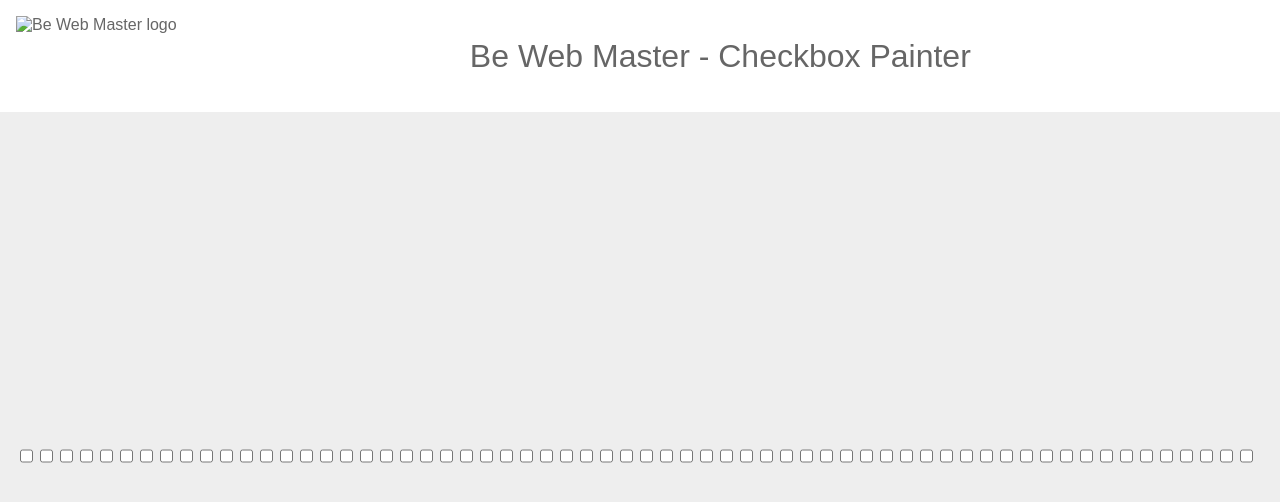
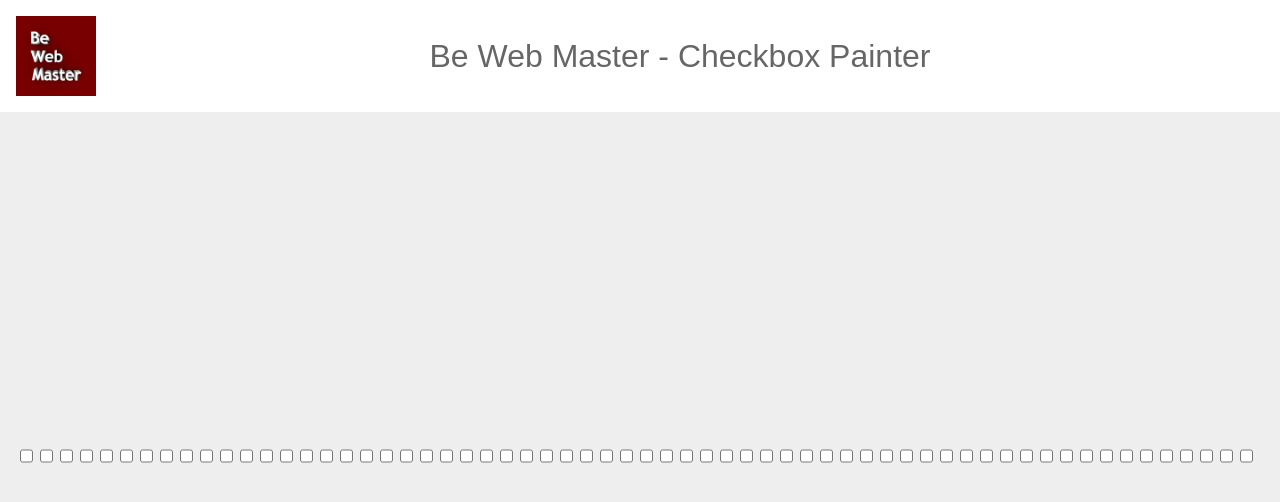
Before and after one commit to Doc999tor/Checkbox-Painter, a plain HTML site: page index.html in a window 1280 px wide. Drawn offline with Linux system fonts and the light colour scheme.

Commit message:
Fixed logo path

```diff
--- a/index.html
+++ b/index.html
@@ -7,7 +7,7 @@
 </head>
 <body>
 	<header>
-		<img class="logo" src="../public/bwm-logo.png" alt="Be Web Master logo">
+		<img class="logo" src="bwm-logo.png" alt="Be Web Master logo">
 		<h1>Be Web Master - Checkbox Painter</h1>
 	</header>
 	<main></main>
```
Also changed, not shown: bwm-logo.png (added).
